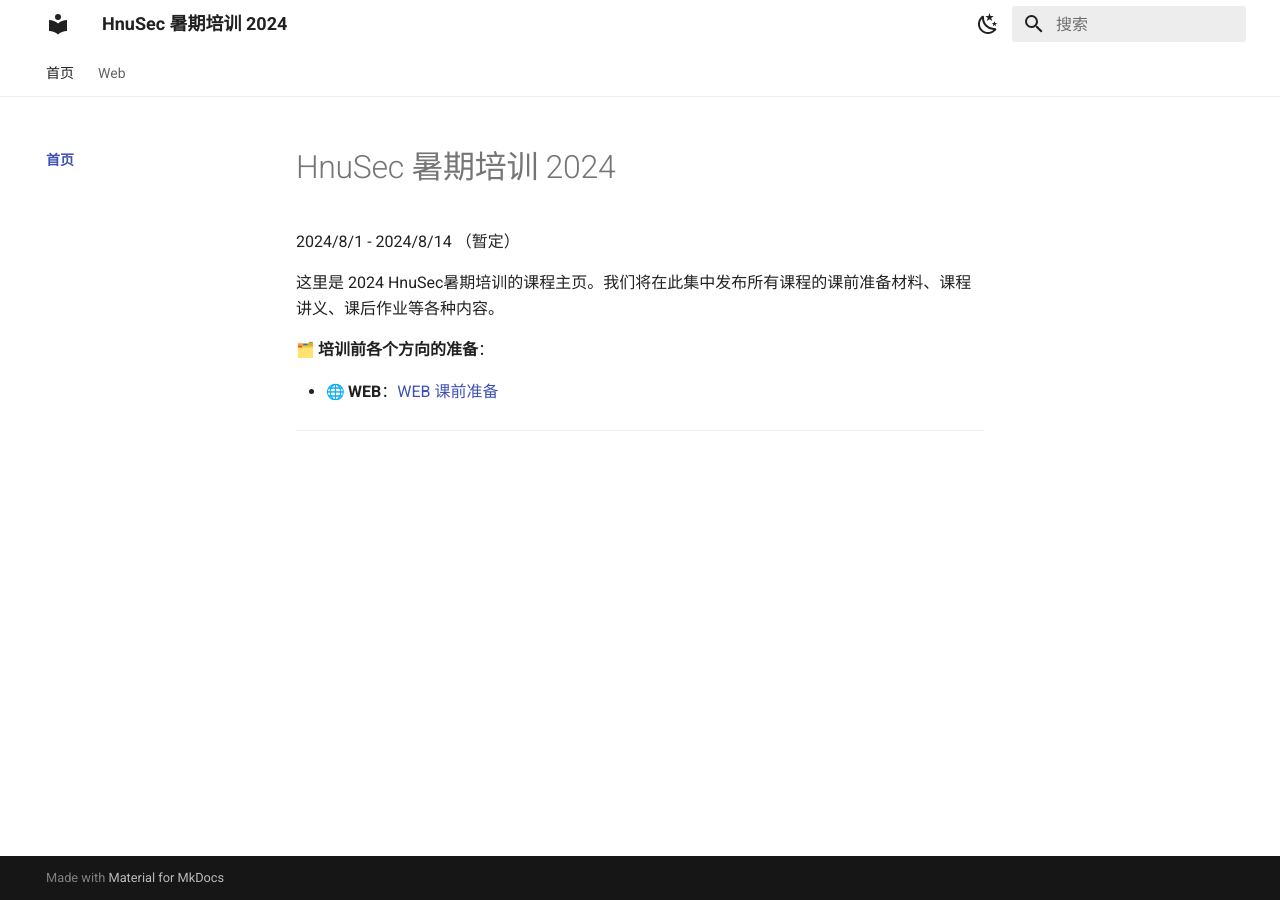
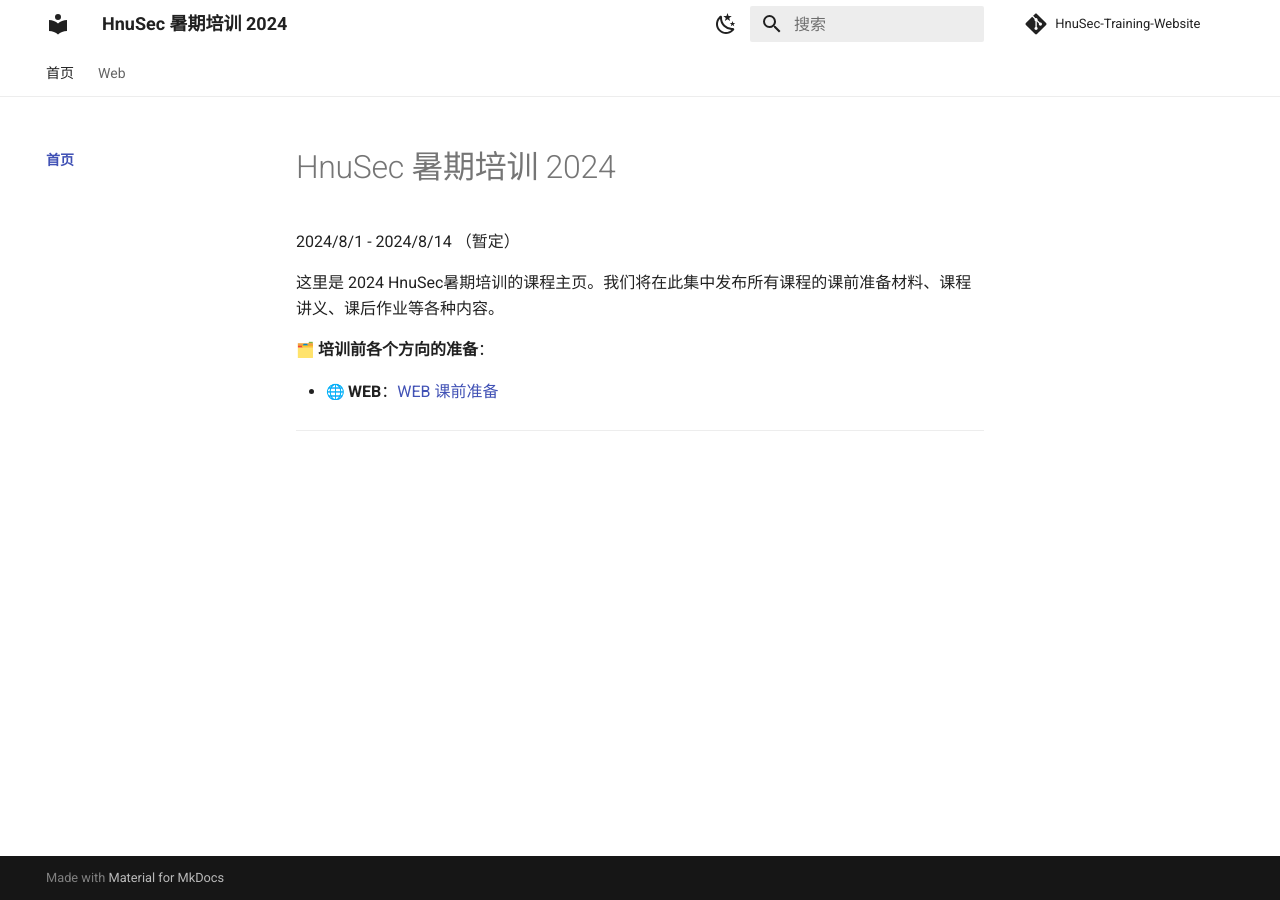
Before and after one commit to natro92/HnuSec-Training-Website, an MkDocs documentation site: the page built from docs/index.md, in a window 1280 px wide. Built offline with MkDocs 1.6.1 and Material for MkDocs 9.7.7, drawn with Linux system fonts in a browser that asks for light colours; emoji names are drawn with the system emoji font; comment, search, counter and statistics services are not loaded; part of the change alters nothing that is shown.

```diff
--- a/mkdocs.yml
+++ b/mkdocs.yml
@@ -1,7 +1,7 @@
 # Basics
 site_name: HnuSec 暑期培训 2024
-# repo_url: https://github.com/sast-summer-training-2023/sast-summer-training-2023.github.io
-# repo_name: SAST Summer Training 2023
+repo_url: https://github.com/natro92/HnuSec-Training-Website
+repo_name: HnuSec-Training-Website
 
 theme:
   name: material
@@ -30,12 +30,12 @@ extra_javascript:
 
 plugins:
   - search
-  # - git-revision-date-localized:
-  #     fallback_to_build_date: true
-  #     locale: zh
-  # - git-authors:
-  #     show_contribution: true
-  #     show_line_count: true
+  - git-revision-date-localized:
+      fallback_to_build_date: true
+      locale: zh
+  - git-authors:
+      show_contribution: true
+      show_line_count: true
 
 validation:
   absolute_links: ignore
```
